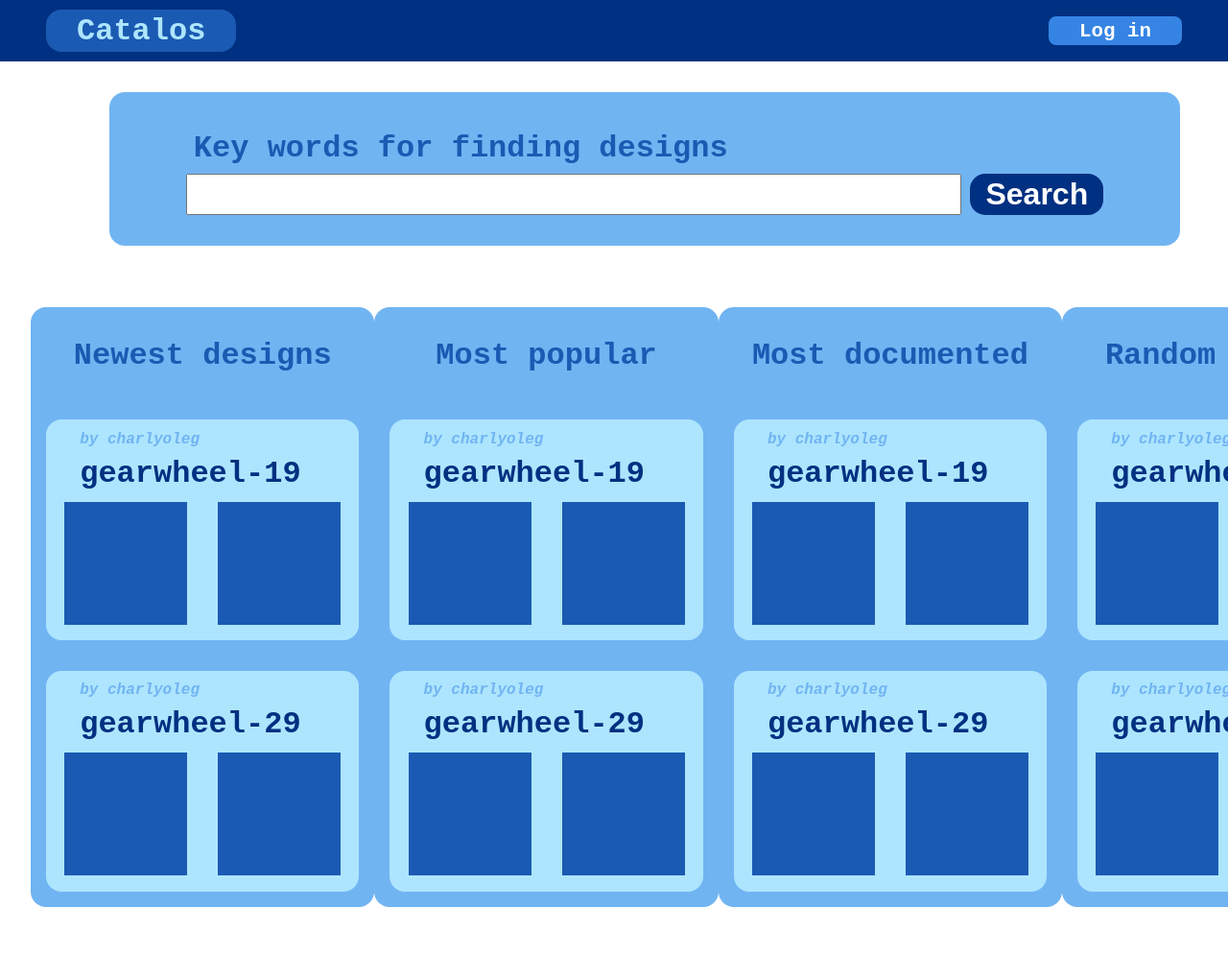
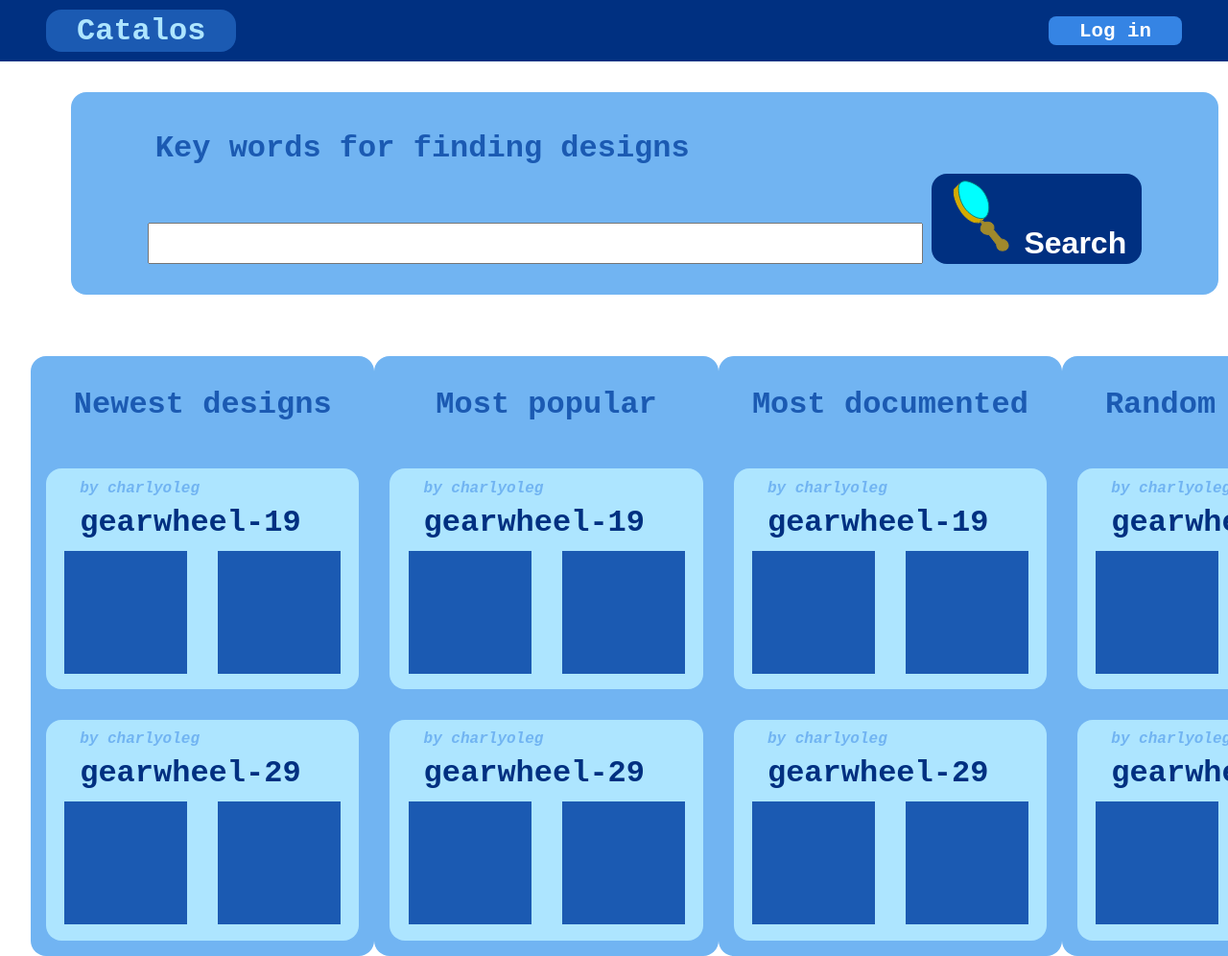
Before and after one commit to charlyoleg2/catalos, an Astro site in the folder pkg/catalui/: page / in a window 1280 px wide. Shown: the top 996 px of the page at 96% size. Built offline with nearby package versions, Linux system fonts and the light colour scheme; Astro itself is replaced by a stand-in of ours.

Commit message:
svg loupe

```diff
--- a/pkg/catalui/src/components/SimpleSearch.astro
+++ b/pkg/catalui/src/components/SimpleSearch.astro
@@ -1,5 +1,7 @@
 ---
 import '@src/styles/colors.css';
+import { Image } from 'astro:assets';
+import svgLoupe from '@src/svg/svgLoupe.svg';
 ---
 
 <section>
@@ -7,7 +9,7 @@
 		<label
 			><h1>Key words for finding designs</h1>
 			<input type="text" name="desiName" size="40/" />
-			<button>Search</button>
+			<button><Image src={svgLoupe} alt='une loupe' />Search</button>
 		</label>
 	</article>
 </section>
```
Also changed, not shown: pkg/catalui/src/svg/src_icons.svg (added), pkg/catalui/src/svg/svgLoupe.svg (added).
